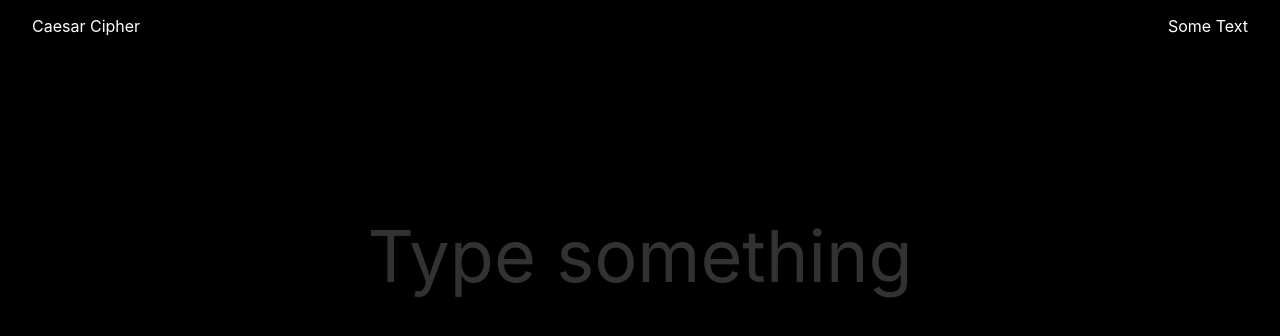
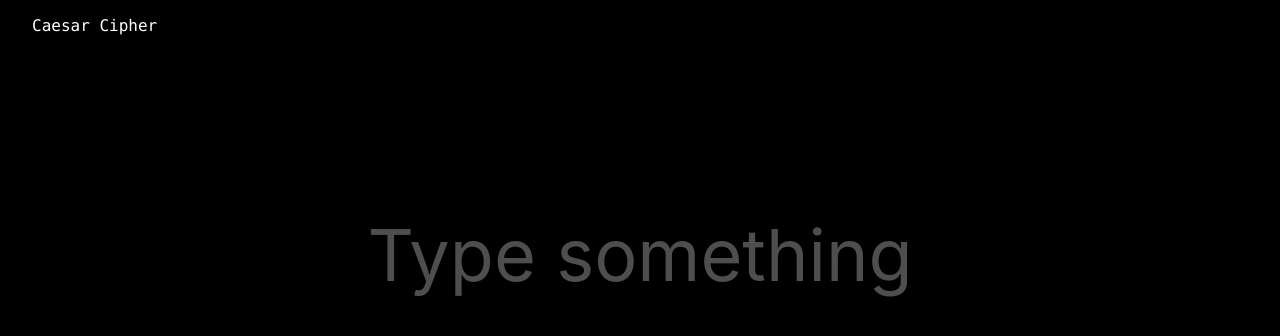
Before and after one commit to sandypockets/caesar-cipher-react, a React (Create React App) app: page / in a window 1280 px wide. Shown: the top 336 px of the page. Built offline with nearby package versions, Linux system fonts and the light colour scheme.

Commit message:
Enlarge cipher result, and adjust typeface cipher and logo typeface

```diff
--- a/src/components/CipherText.scss
+++ b/src/components/CipherText.scss
@@ -1,3 +1,6 @@
 h1.cipher-text {
   color: white;
+  font-size: 4em;
+  margin-top: 2em;
+  font-family: source-code-pro, Menlo, Monaco, Consolas, 'Courier New';
 }
--- a/src/components/Form.scss
+++ b/src/components/Form.scss
@@ -7,14 +7,6 @@
   -webkit-font-smoothing: antialiased;
   font: inherit;
   color: #ffffff;
-}
-
-button {
-  background: none;
-  border: none;
-  cursor: pointer;
-  outline: none;
-  padding: 0;
 }
 
 .input {
@@ -28,5 +20,5 @@
 }
 
 .input::placeholder {
-  color: #323232;
+  color: #4e4e4e;
 }
--- a/src/components/Navigation.jsx
+++ b/src/components/Navigation.jsx
@@ -5,7 +5,7 @@
   return(
     <nav className="nav">
       <span id="logo-type">Caesar Cipher</span>
-      <span className="nav-span-text">Some Text</span>
+
     </nav>
   )
 }
--- a/src/components/Navigation.scss
+++ b/src/components/Navigation.scss
@@ -5,5 +5,6 @@
 
     span {
         color: white;
+        font-family: source-code-pro, Menlo, Monaco, Consolas, 'Courier New';
     }
 }
```
